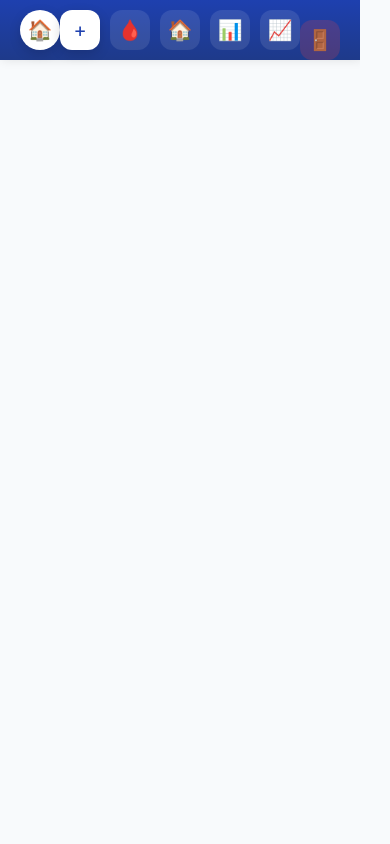
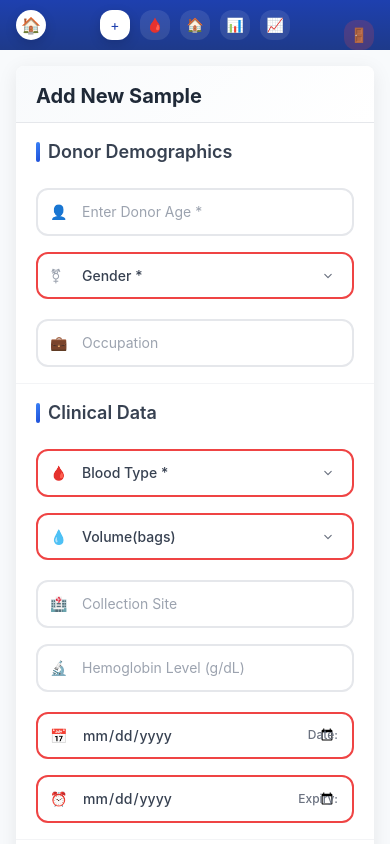
Before and after one commit to tambongslade/Frontend, a React (Vite) app: page /add-sample in a window 390 px wide. Shown: the top 844 px of the page. Built offline with nearby package versions, Linux system fonts and the light colour scheme; sample sign-in values are in the browser's storage.

Commit message:
mobiel friendly

```diff
--- a/src/App.css
+++ b/src/App.css
@@ -1,4 +1,22 @@
 /* App Styles */
 .App {
   min-height: 100vh;
+  font-family: -apple-system, BlinkMacSystemFont, 'Segoe UI', 'Roboto', sans-serif;
 }
+
+/* Global responsive improvements */
+* {
+  box-sizing: border-box;
+}
+
+/* Viewport meta for mobile */
+@media (max-width: 768px) {
+  body {
+    overflow-x: hidden;
+  }
+
+  .App {
+    width: 100%;
+    max-width: 100vw;
+  }
+}
--- a/src/App.tsx
+++ b/src/App.tsx
@@ -9,9 +9,7 @@ import './App.css'
 
 // Check if user is authenticated
 const isAuthenticated = () => {
-  // Temporary bypass for testing - remove in production
-  return true;
-  // return localStorage.getItem('authToken') !== null;
+  return localStorage.getItem('authToken') !== null;
 }
 
 // Protected Route Component
--- a/src/components/AddSample.css
+++ b/src/components/AddSample.css
@@ -383,8 +383,42 @@
 
 /* Responsive Design */
 @media (max-width: 768px) {
+  .add-sample-container {
+    flex-direction: column;
+  }
+
+  .sidebar {
+    width: 100%;
+    height: 60px;
+    flex-direction: row;
+    padding: 10px 20px;
+    justify-content: space-between;
+    order: -1;
+  }
+
+  .sidebar-header {
+    margin-bottom: 0;
+  }
+
+  .sidebar-menu {
+    flex-direction: row;
+    gap: 10px;
+    flex: 0;
+  }
+
+  .sidebar-footer {
+    margin-top: 0;
+  }
+
+  .menu-item {
+    width: 35px;
+    height: 35px;
+  }
+
   .main-content {
     padding: 20px;
+    height: calc(100vh - 60px);
+    overflow-y: auto;
   }
 
   .form-container {
@@ -432,8 +466,29 @@
 }
 
 @media (max-width: 480px) {
+  .sidebar {
+    padding: 8px 16px;
+    height: 50px;
+  }
+
+  .menu-item {
+    width: 30px;
+    height: 30px;
+  }
+
+  .menu-icon {
+    font-size: 14px;
+  }
+
+  .logo {
+    width: 30px;
+    height: 30px;
+    font-size: 16px;
+  }
+
   .main-content {
     padding: 16px;
+    height: calc(100vh - 50px);
   }
 
   .form-container {
--- a/src/components/BloodUsage.css
+++ b/src/components/BloodUsage.css
@@ -425,8 +425,42 @@
 
 /* Responsive Design */
 @media (max-width: 768px) {
+  .blood-usage-container {
+    flex-direction: column;
+  }
+
+  .sidebar {
+    width: 100%;
+    height: 60px;
+    flex-direction: row;
+    padding: 10px 20px;
+    justify-content: space-between;
+    order: -1;
+  }
+
+  .sidebar-header {
+    margin-bottom: 0;
+  }
+
+  .sidebar-menu {
+    flex-direction: row;
+    gap: 10px;
+    flex: 0;
+  }
+
+  .sidebar-footer {
+    margin-top: 0;
+  }
+
+  .menu-item {
+    width: 35px;
+    height: 35px;
+  }
+
   .main-content {
     padding: 20px;
+    height: calc(100vh - 60px);
+    overflow-y: auto;
   }
 
   .form-container {
@@ -474,8 +508,29 @@
 }
 
 @media (max-width: 480px) {
+  .sidebar {
+    padding: 8px 16px;
+    height: 50px;
+  }
+
+  .menu-item {
+    width: 30px;
+    height: 30px;
+  }
+
+  .menu-icon {
+    font-size: 14px;
+  }
+
+  .logo {
+    width: 30px;
+    height: 30px;
+    font-size: 16px;
+  }
+
   .main-content {
     padding: 16px;
+    height: calc(100vh - 50px);
   }
 
   .form-container {
--- a/src/components/Dashboard.css
+++ b/src/components/Dashboard.css
@@ -391,18 +391,70 @@
 
 /* Responsive Design */
 @media (max-width: 768px) {
+  .dashboard-container {
+    flex-direction: column;
+  }
+
   .sidebar {
-    width: 60px;
+    width: 100%;
+    height: 60px;
+    flex-direction: row;
+    padding: 10px 20px;
+    justify-content: space-between;
+    order: -1;
+  }
+
+  .sidebar-header {
+    margin-bottom: 0;
+  }
+
+  .sidebar-menu {
+    flex-direction: row;
+    gap: 10px;
+    flex: 0;
+  }
+
+  .sidebar-footer {
+    margin-top: 0;
+  }
+
+  .menu-item {
+    width: 35px;
+    height: 35px;
+  }
+
+  .main-content {
+    height: calc(100vh - 60px);
+    overflow-y: auto;
   }
 
   .header {
     padding: 15px 20px;
+    flex-wrap: wrap;
+    gap: 15px;
+  }
+
+  .search-container {
+    order: 2;
+    flex: 1;
+    max-width: none;
+    min-width: 200px;
+  }
+
+  .header-actions {
+    order: 1;
+    gap: 10px;
   }
 
   .filters-container {
     padding: 15px 20px;
     flex-wrap: wrap;
     gap: 10px;
+  }
+
+  .filter-select {
+    min-width: 100px;
+    font-size: 13px;
   }
 
   .content {
@@ -414,12 +466,86 @@
     gap: 15px;
   }
 
+  .page-title {
+    font-size: 20px;
+  }
+}
+
+@media (max-width: 480px) {
+  .sidebar {
+    padding: 8px 16px;
+    height: 50px;
+  }
+
+  .menu-item {
+    width: 30px;
+    height: 30px;
+  }
+
+  .menu-icon {
+    font-size: 14px;
+  }
+
+  .logo {
+    width: 30px;
+    height: 30px;
+    font-size: 16px;
+  }
+
+  .main-content {
+    height: calc(100vh - 50px);
+  }
+
+  .header {
+    padding: 12px 16px;
+    flex-direction: column;
+    align-items: stretch;
+  }
+
   .search-container {
-    max-width: 200px;
+    order: 1;
   }
 
   .header-actions {
-    gap: 10px;
+    order: 2;
+    justify-content: space-between;
+  }
+
+  .filters-container {
+    padding: 12px 16px;
+    gap: 8px;
+  }
+
+  .filter-select {
+    min-width: 80px;
+    font-size: 12px;
+    padding: 6px 24px 6px 8px;
+  }
+
+  .export-report, .reset-filters {
+    font-size: 12px;
+    padding: 6px 12px;
+  }
+
+  .content {
+    padding: 16px;
+  }
+
+  .page-title {
+    font-size: 18px;
+    margin-bottom: 20px;
+  }
+
+  .blood-card {
+    padding: 16px;
+  }
+
+  .blood-type {
+    font-size: 20px;
+  }
+
+  .total-units {
+    font-size: 16px;
   }
 }
 
--- a/src/components/FeedbackAnalytics.css
+++ b/src/components/FeedbackAnalytics.css
@@ -307,6 +307,55 @@
   .analytics-title-section h1 {
     font-size: 1.5rem;
   }
+
+  .stats-card {
+    padding: 20px;
+    min-height: 120px;
+  }
+
+  .chart-card {
+    padding: 20px;
+    min-height: 300px;
+  }
+
+  .charts-grid,
+  .charts-grid-bottom {
+    grid-template-columns: 1fr;
+    gap: 20px;
+  }
+}
+
+@media (max-width: 480px) {
+  .analytics-content {
+    padding: 12px;
+  }
+
+  .analytics-title-section h1 {
+    font-size: 1.25rem;
+  }
+
+  .export-button {
+    font-size: 12px;
+    padding: 6px 12px;
+  }
+
+  .stats-card {
+    padding: 16px;
+    min-height: 100px;
+  }
+
+  .stats-card-value {
+    font-size: 1.25rem;
+  }
+
+  .chart-card {
+    padding: 16px;
+    min-height: 250px;
+  }
+
+  .chart-card-title {
+    font-size: 1rem;
+  }
 }
 
 /* Utility Classes for Flex and Grid */
--- a/src/components/Forecasting.css
+++ b/src/components/Forecasting.css
@@ -1373,6 +1373,7 @@
     flex-direction: row;
     padding: 10px 20px;
     justify-content: space-between;
+    order: -1;
   }
 
   .sidebar-header {
@@ -1396,35 +1397,87 @@
   }
 
   .menu-item {
-    width: 40px;
-    height: 40px;
+    width: 35px;
+    height: 35px;
   }
 
   .main-content {
     height: calc(100vh - 60px);
-  }
-
-  .header {
+    overflow-y: auto;
+  }
+
+  .forecasting-view,
+  .predictive-view,
+  .monitoring-view {
     padding: 16px 20px;
+  }
+
+  .forecasting-header,
+  .predictive-header,
+  .monitoring-header {
     flex-direction: column;
+    align-items: flex-start;
     gap: 16px;
+  }
+
+  .forecasting-header .header-content h1,
+  .predictive-header .header-content h1,
+  .monitoring-title h1 {
+    font-size: 24px;
+  }
+
+  .forecast-controls {
+    padding: 20px;
+  }
+
+  .control-section {
+    flex-direction: column;
     align-items: stretch;
-  }
-
-  .page-title {
-    font-size: 20px;
-  }
-
-  .analytics-content {
-    padding: 16px 20px;
-  }
-
-  .summary-grid {
+    gap: 12px;
+  }
+
+  .forecast-buttons {
+    flex-wrap: wrap;
+    gap: 8px;
+  }
+
+  .forecast-btn {
+    min-width: 80px;
+    font-size: 14px;
+    padding: 8px 16px;
+  }
+
+  .forecast-period-info {
+    flex-direction: column;
+    gap: 12px;
+  }
+
+  .summary-grid,
+  .overview-cards {
     grid-template-columns: 1fr;
-  }
-
-  .optimization-metrics {
+    gap: 16px;
+  }
+
+  .charts-grid {
     grid-template-columns: 1fr;
+  }
+
+  .table-container {
+    overflow-x: auto;
+    max-height: 50vh;
+  }
+
+  .replenishment-table,
+  .forecast-table {
+    min-width: 600px;
+  }
+
+  .replenishment-table th,
+  .replenishment-table td,
+  .forecast-table th,
+  .forecast-table td {
+    padding: 10px 8px;
+    font-size: 13px;
   }
 
   .chart-content {
@@ -1434,6 +1487,7 @@
   .chart-bars {
     height: 200px;
     gap: 8px;
+    padding: 16px 8px;
   }
 
   .bar-group {
@@ -1445,20 +1499,121 @@
     gap: 12px;
   }
 
-  .monitoring-view {
-    padding: 16px 20px;
-  }
-
-  .monitoring-title h1 {
-    font-size: 24px;
-  }
-
   .blood-volume-chart {
     padding: 20px;
   }
 
   .chart-header h2 {
     font-size: 20px;
+  }
+
+  .trends-controls {
+    flex-direction: column;
+    gap: 12px;
+  }
+
+  .blood-type-filters {
+    justify-content: flex-start;
+  }
+
+  .insights-grid {
+    grid-template-columns: 1fr;
+  }
+}
+
+@media (max-width: 480px) {
+  .sidebar {
+    padding: 8px 16px;
+    height: 50px;
+  }
+
+  .menu-item {
+    width: 30px;
+    height: 30px;
+  }
+
+  .menu-icon {
+    font-size: 14px;
+  }
+
+  .sidebar-header .logo {
+    width: 30px;
+    height: 30px;
+    font-size: 16px;
+  }
+
+  .main-content {
+    height: calc(100vh - 50px);
+  }
+
+  .forecasting-view,
+  .predictive-view,
+  .monitoring-view {
+    padding: 12px 16px;
+  }
+
+  .forecasting-header .header-content h1,
+  .predictive-header .header-content h1,
+  .monitoring-title h1 {
+    font-size: 20px;
+  }
+
+  .forecast-controls {
+    padding: 16px;
+  }
+
+  .forecast-btn {
+    min-width: 60px;
+    font-size: 12px;
+    padding: 6px 12px;
+  }
+
+  .summary-card,
+  .overview-card,
+  .chart-card,
+  .insight-card {
+    padding: 16px;
+  }
+
+  .card-value,
+  .stats-card-value {
+    font-size: 20px;
+  }
+
+  .chart-content {
+    height: 200px;
+  }
+
+  .chart-bars {
+    height: 150px;
+    padding: 12px 4px;
+  }
+
+  .bar {
+    width: 8px;
+  }
+
+  .blood-type-label {
+    font-size: 10px;
+  }
+
+  .replenishment-table,
+  .forecast-table {
+    min-width: 500px;
+  }
+
+  .replenishment-table th,
+  .replenishment-table td,
+  .forecast-table th,
+  .forecast-table td {
+    padding: 8px 6px;
+    font-size: 12px;
+  }
+
+  .blood-type-badge {
+    width: 40px;
+    height: 24px;
+    font-size: 12px;
   }
 }
 
--- a/src/index.css
+++ b/src/index.css
@@ -3,4 +3,41 @@
 /* Custom styles */
 body {
   font-family: system-ui, -apple-system, sans-serif;
+  margin: 0;
+  padding: 0;
+  background-color: #f8fafc;
+  overflow-x: hidden;
 }
+
+/* Global mobile improvements */
+*, *::before, *::after {
+  box-sizing: border-box;
+}
+
+/* Improve touch targets on mobile */
+button, a, input, select, textarea {
+  min-height: 44px;
+  min-width: 44px;
+}
+
+/* Better mobile typography */
+@media (max-width: 768px) {
+  html {
+    font-size: 16px; /* Prevent zoom on iOS */
+  }
+
+  body {
+    font-size: 14px;
+    line-height: 1.4;
+  }
+}
+
+/* Ensure mobile viewports don't overflow */
+html {
+  scroll-behavior: smooth;
+}
+
+/* Remove tap highlights on mobile */
+button, a {
+  -webkit-tap-highlight-color: transparent;
+}
```
